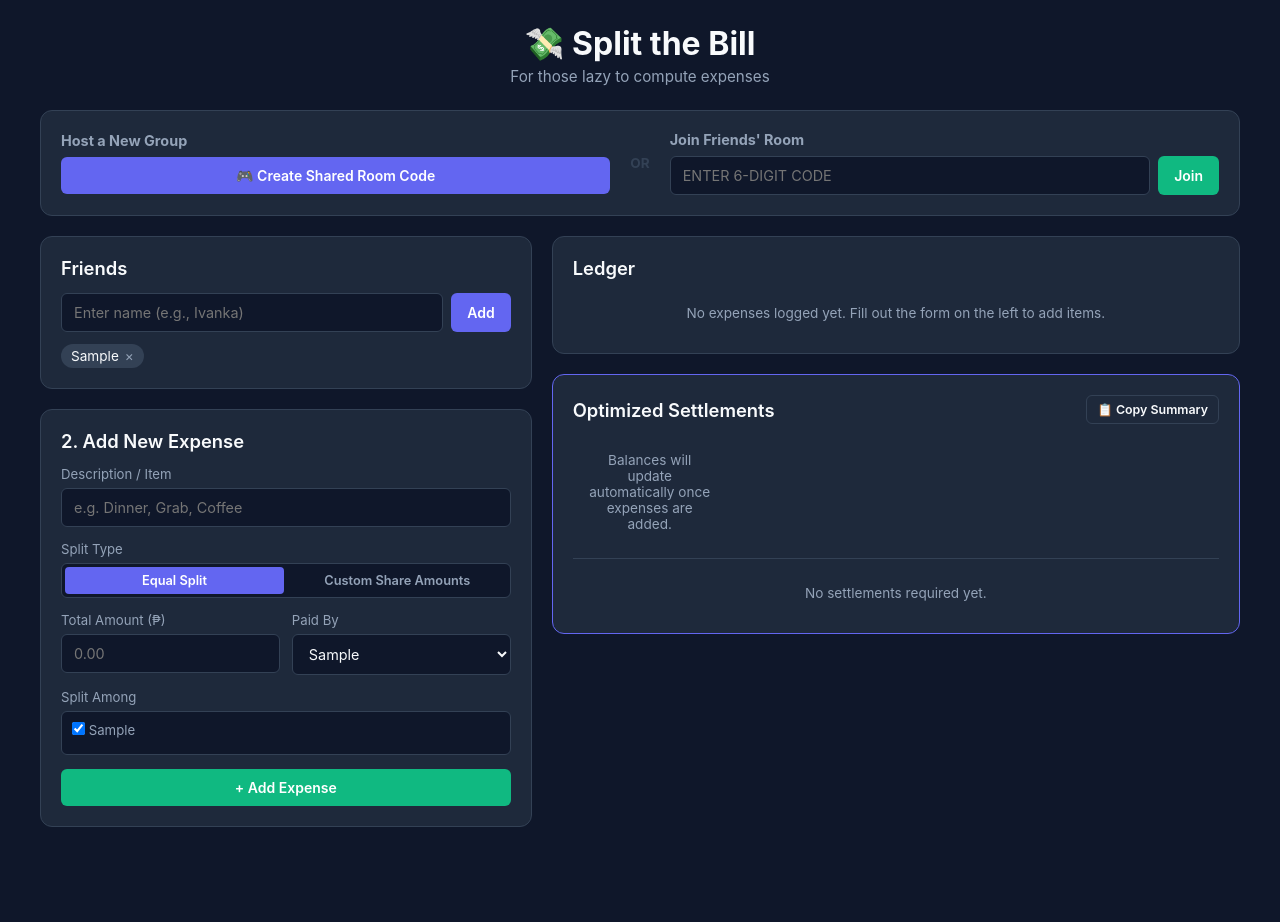
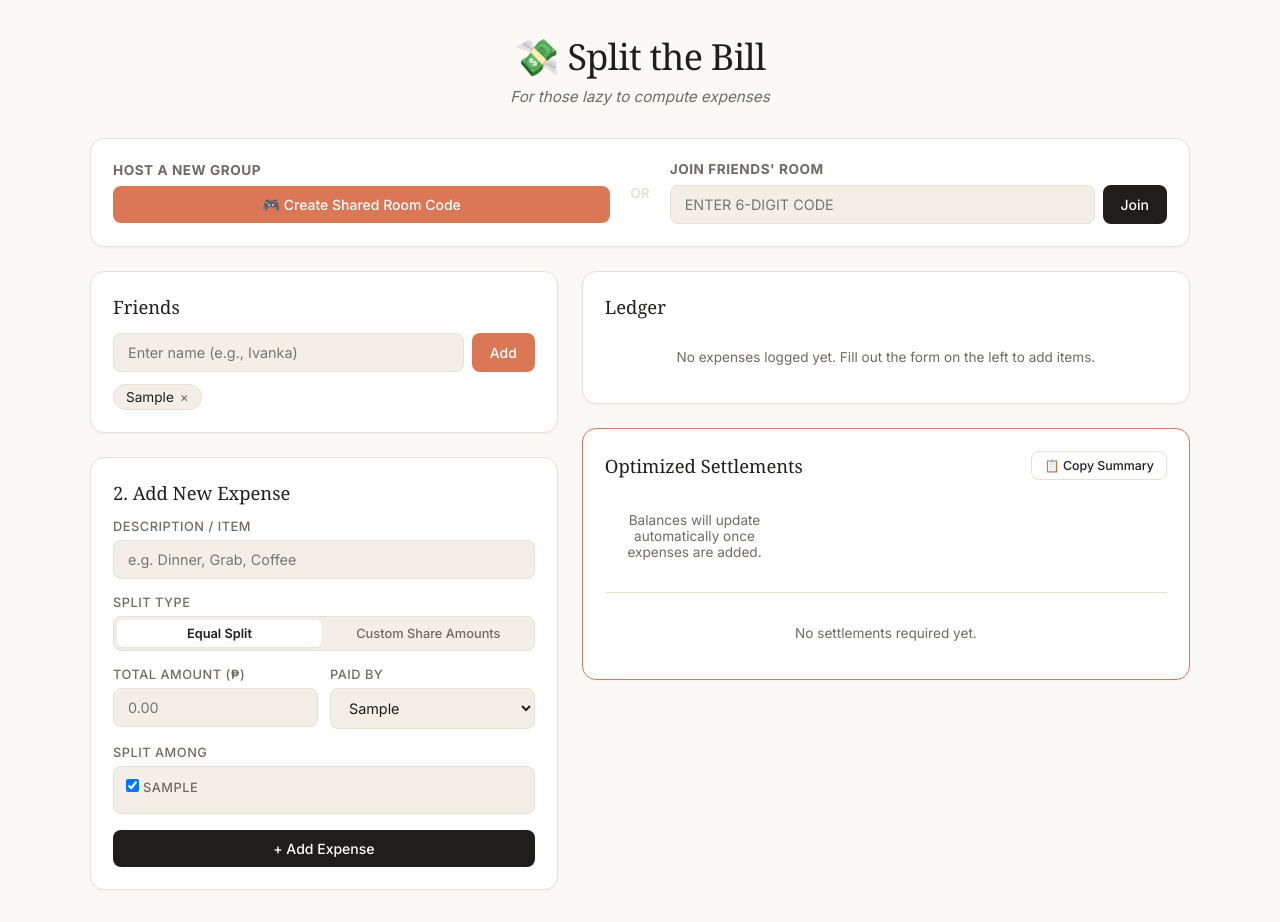
Before and after one commit to mendozaivanka/split-the-bill, a website: page index.html in a window 1280 px wide. Both pictures are taken after typing "Sample" into the empty fields and a click on the button "Add". Before the commit the page ends 851 px from the top, so only its background shows below. Drawn offline with nearby package versions, Linux system fonts and the light colour scheme; no server answers; a web font is replaced by a local one.

Commit message:
update ui

```diff
--- a/style.css
+++ b/style.css
@@ -1,93 +1,400 @@
+@import url('https://fonts.googleapis.com/css2?family=Georgia:ital,wght@0,400;0,700;1,400&family=Inter:wght@400;500;600;700&display=swap');
+
 :root {
-    --bg: #0f172a;
-    --card-bg: #1e293b;
-    --card-border: #334155;
-    --text-primary: #f8fafc;
-    --text-muted: #94a3b8;
-    --accent: #6366f1;
-    --accent-hover: #4f46e5;
+    /* Claude-Inspired Editorial Palette */
+    --bg: #fbf9f5;             /* Warm Off-White / Parchment */
+    --card-bg: #ffffff;        /* Crisp White for Elevated Cards */
+    --card-subtle: #f3efe6;    /* Warm Soft Cream for Container Boxes */
+    --card-border: #e6dfd5;    /* Soft Muted Border */
+    --text-primary: #1f1e1c;   /* Deep Charcoal for High Contrast */
+    --text-muted: #6e6a64;     /* Muted Warm Grey */
+    --accent: #da7756;          /* Claude Signature Terracotta / Burnt Orange */
+    --accent-hover: #c46242;    /* Deep Terracotta Hover */
+    --accent-subtle: #f7e8e1;   /* Very Soft Terracotta Wash */
     --success: #10b981;
-    --danger: #ef4444;
-    --warning: #f59e0b;
+    --danger: #e11d48;
+    --warning: #d97706;
 }
 
-* { box-sizing: border-box; margin: 0; padding: 0; font-family: -apple-system, BlinkMacSystemFont, "Segoe UI", Roboto, sans-serif; }
-body { background-color: var(--bg); color: var(--text-primary); padding: 24px; min-height: 100vh; }
-.app-container { max-width: 1200px; margin: 0 auto; }
-.app-header { margin-bottom: 24px; text-align: center; }
-.app-header h1 { font-size: 2rem; font-weight: 700; }
-.app-header p { color: var(--text-muted); font-size: 0.95rem; margin-top: 4px; }
+* {
+    box-sizing: border-box;
+    margin: 0;
+    padding: 0;
+    font-family: 'Inter', -apple-system, BlinkMacSystemFont, "Segoe UI", Roboto, sans-serif;
+}
 
-.grid-layout { display: grid; grid-template-columns: 1fr 1.4fr; gap: 20px; }
-@media (max-width: 900px) { .grid-layout { grid-template-columns: 1fr; } }
+body {
+    background-color: var(--bg);
+    color: var(--text-primary);
+    padding: 32px 24px;
+    min-height: 100vh;
+}
 
-.column { display: flex; flex-direction: column; gap: 20px; }
-.card { background: var(--card-bg); border: 1px solid var(--card-border); border-radius: 12px; padding: 20px; }
-.card.highlight { border-color: var(--accent); }
-.card-header { display: flex; justify-content: space-between; align-items: center; margin-bottom: 16px; }
-.card h2 { font-size: 1.15rem; font-weight: 600; margin-bottom: 14px; }
-.card-header h2 { margin-bottom: 0; }
+.app-container {
+    max-width: 1100px;
+    margin: 0 auto;
+}
 
-.input-group { display: flex; gap: 8px; }
+/* Header - Bookish & Editorial */
+.app-header {
+    margin-bottom: 32px;
+    text-align: center;
+}
+
+.app-header h1 {
+    font-family: 'Georgia', serif;
+    font-size: 2.25rem;
+    font-weight: 400;
+    color: var(--text-primary);
+    letter-spacing: -0.02em;
+}
+
+.app-header p {
+    color: var(--text-muted);
+    font-size: 0.95rem;
+    margin-top: 6px;
+    font-style: italic;
+}
+
+.grid-layout {
+    display: grid;
+    grid-template-columns: 1fr 1.3fr;
+    gap: 24px;
+}
+
+@media (max-width: 900px) {
+    .grid-layout { grid-template-columns: 1fr; }
+}
+
+.column {
+    display: flex;
+    flex-direction: column;
+    gap: 24px;
+}
+
+/* Cards & Containers */
+.card {
+    background: var(--card-bg);
+    border: 1px solid var(--card-border);
+    border-radius: 14px;
+    padding: 22px;
+    box-shadow: 0 1px 3px rgba(31, 30, 28, 0.04);
+    transition: border-color 0.2s ease;
+}
+
+.card.highlight {
+    border-color: var(--accent);
+}
+
+.card-header {
+    display: flex;
+    justify-content: space-between;
+    align-items: center;
+    margin-bottom: 16px;
+}
+
+.card h2 {
+    font-family: 'Georgia', serif;
+    font-size: 1.15rem;
+    font-weight: 400;
+    margin-bottom: 14px;
+    color: var(--text-primary);
+}
+
+.card-header h2 {
+    margin-bottom: 0;
+}
+
+/* Input Elements */
+.input-group {
+    display: flex;
+    gap: 8px;
+}
+
 input[type="text"], input[type="number"], select {
-    width: 100%; padding: 10px 12px; background: #0f172a; border: 1px solid var(--card-border);
-    border-radius: 6px; color: var(--text-primary); font-size: 0.9rem;
+    width: 100%;
+    padding: 10px 14px;
+    background: var(--card-subtle);
+    border: 1px solid var(--card-border);
+    border-radius: 8px;
+    color: var(--text-primary);
+    font-size: 0.9rem;
+    transition: all 0.2s ease;
 }
-input:focus, select:focus { outline: none; border-color: var(--accent); }
 
-.form-field { margin-bottom: 14px; }
-.form-field label { display: block; font-size: 0.825rem; color: var(--text-muted); margin-bottom: 6px; }
-.form-row { display: grid; grid-template-columns: 1fr 1fr; gap: 12px; }
+input:focus, select:focus {
+    outline: none;
+    border-color: var(--accent);
+    background: #ffffff;
+}
 
-.tags-list { display: flex; flex-wrap: wrap; gap: 8px; margin-top: 12px; }
-.tag { background: #334155; padding: 4px 10px; border-radius: 16px; font-size: 0.85rem; display: flex; align-items: center; gap: 6px; }
-.tag .remove { cursor: pointer; color: var(--text-muted); }
-.tag .remove:hover { color: var(--danger); }
+.form-field {
+    margin-bottom: 16px;
+}
 
-.checkbox-grid { display: grid; grid-template-columns: repeat(auto-fill, minmax(120px, 1fr)); gap: 8px; background: #0f172a; padding: 10px; border-radius: 6px; border: 1px solid var(--card-border); }
-.checkbox-item { display: flex; align-items: center; gap: 6px; font-size: 0.85rem; cursor: pointer; }
+.form-field label {
+    display: block;
+    font-size: 0.8rem;
+    font-weight: 500;
+    color: var(--text-muted);
+    margin-bottom: 6px;
+    text-transform: uppercase;
+    letter-spacing: 0.04em;
+}
 
-.btn { padding: 10px 16px; border-radius: 6px; border: none; font-weight: 600; cursor: pointer; font-size: 0.875rem; transition: background 0.2s; }
-.btn.primary { background: var(--accent); color: #fff; }
-.btn.primary:hover { background: var(--accent-hover); }
-.btn.success { background: var(--success); color: #fff; }
-.btn.success:hover { background: #059669; }
-.btn.outline { background: transparent; border: 1px solid var(--card-border); color: var(--text-primary); }
-.btn.outline:hover { background: #334155; }
-.btn.small { padding: 6px 10px; font-size: 0.775rem; }
-.btn.full-width { width: 100%; }
+.form-row {
+    display: grid;
+    grid-template-columns: 1fr 1fr;
+    gap: 12px;
+}
 
-.empty-row, .empty-hint { text-align: center; color: var(--text-muted); font-size: 0.85rem; padding: 12px; width: 100%; }
+/* Tags & Badges */
+.tags-list {
+    display: flex;
+    flex-wrap: wrap;
+    gap: 8px;
+    margin-top: 12px;
+}
 
-.expenses-list { display: flex; flex-direction: column; gap: 12px; }
-.dynamic-expense-card { background: #0f172a; border: 1px solid var(--card-border); border-radius: 8px; padding: 12px; }
-.expense-row-main { display: grid; grid-template-columns: 1.5fr 1fr 1fr auto; gap: 8px; align-items: center; }
+.tag {
+    background: var(--card-subtle);
+    color: var(--text-primary);
+    border: 1px solid var(--card-border);
+    padding: 4px 12px;
+    border-radius: 16px;
+    font-size: 0.85rem;
+    display: flex;
+    align-items: center;
+    gap: 6px;
+}
 
-.edit-input, .edit-select { padding: 6px 8px !important; font-size: 0.85rem !important; }
-.amount-input-wrapper { display: flex; align-items: center; background: #0f172a; border: 1px solid var(--card-border); border-radius: 6px; padding-left: 8px; }
-.amount-input-wrapper span { color: var(--text-muted); font-size: 0.85rem; }
-.amount-input-wrapper .edit-input { border: none !important; background: transparent !important; }
+.tag .remove {
+    cursor: pointer;
+    color: var(--text-muted);
+}
 
-.split-pills { display: flex; align-items: center; flex-wrap: wrap; gap: 6px; margin-top: 8px; padding-top: 8px; border-top: 1px dashed var(--card-border); }
-.split-label { font-size: 0.75rem; color: var(--text-muted); margin-right: 4px; }
-.pill-btn { background: transparent; border: 1px solid var(--card-border); color: var(--text-muted); padding: 3px 8px; border-radius: 12px; font-size: 0.75rem; cursor: pointer; transition: all 0.2s; }
-.pill-btn.active { background: var(--accent); color: #fff; border-color: var(--accent); }
+.tag .remove:hover {
+    color: var(--danger);
+}
 
-.balances-grid { display: grid; grid-template-columns: repeat(auto-fill, minmax(140px, 1fr)); gap: 10px; margin-bottom: 14px; }
-.balance-card { background: #0f172a; padding: 10px; border-radius: 6px; text-align: center; }
-.balance-card .name { font-size: 0.8rem; color: var(--text-muted); }
-.balance-card .amount { font-weight: 700; margin-top: 4px; }
+.checkbox-grid {
+    display: grid;
+    grid-template-columns: repeat(auto-fill, minmax(120px, 1fr));
+    gap: 8px;
+    background: var(--card-subtle);
+    padding: 12px;
+    border-radius: 8px;
+    border: 1px solid var(--card-border);
+}
+
+.checkbox-item {
+    display: flex;
+    align-items: center;
+    gap: 8px;
+    font-size: 0.85rem;
+    cursor: pointer;
+}
+
+/* Buttons */
+.btn {
+    padding: 10px 18px;
+    border-radius: 8px;
+    border: none;
+    font-weight: 500;
+    cursor: pointer;
+    font-size: 0.875rem;
+    transition: all 0.2s ease;
+}
+
+.btn:active {
+    transform: scale(0.98);
+}
+
+.btn.primary {
+    background: var(--accent);
+    color: #ffffff;
+}
+
+.btn.primary:hover {
+    background: var(--accent-hover);
+}
+
+.btn.success {
+    background: var(--text-primary);
+    color: #ffffff;
+}
+
+.btn.success:hover {
+    background: #372e32;
+}
+
+.btn.outline {
+    background: #ffffff;
+    border: 1px solid var(--card-border);
+    color: var(--text-primary);
+}
+
+.btn.outline:hover {
+    background: var(--card-subtle);
+}
+
+.btn.small {
+    padding: 6px 12px;
+    font-size: 0.775rem;
+}
+
+.btn.full-width {
+    width: 100%;
+}
+
+.empty-row, .empty-hint {
+    text-align: center;
+    color: var(--text-muted);
+    font-size: 0.85rem;
+    padding: 16px;
+    width: 100%;
+}
+
+/* Expenses & Ledger */
+.expenses-list {
+    display: flex;
+    flex-direction: column;
+    gap: 12px;
+}
+
+.dynamic-expense-card {
+    background: var(--card-subtle);
+    border: 1px solid var(--card-border);
+    border-radius: 10px;
+    padding: 14px;
+}
+
+.expense-row-main {
+    display: grid;
+    grid-template-columns: 1.5fr 1fr 1fr auto;
+    gap: 8px;
+    align-items: center;
+}
+
+.edit-input, .edit-select {
+    padding: 6px 10px !important;
+    font-size: 0.85rem !important;
+}
+
+.amount-input-wrapper {
+    display: flex;
+    align-items: center;
+    background: #ffffff;
+    border: 1px solid var(--card-border);
+    border-radius: 6px;
+    padding-left: 10px;
+}
+
+.amount-input-wrapper span {
+    color: var(--text-muted);
+    font-size: 0.85rem;
+}
+
+.amount-input-wrapper .edit-input {
+    border: none !important;
+    background: transparent !important;
+}
+
+.split-pills {
+    display: flex;
+    align-items: center;
+    flex-wrap: wrap;
+    gap: 6px;
+    margin-top: 10px;
+    padding-top: 10px;
+    border-top: 1px dashed var(--card-border);
+}
+
+.split-label {
+    font-size: 0.75rem;
+    color: var(--text-muted);
+    margin-right: 4px;
+}
+
+.pill-btn {
+    background: #ffffff;
+    border: 1px solid var(--card-border);
+    color: var(--text-muted);
+    padding: 3px 10px;
+    border-radius: 12px;
+    font-size: 0.75rem;
+    cursor: pointer;
+    transition: all 0.2s ease;
+}
+
+.pill-btn.active {
+    background: var(--accent-subtle);
+    color: var(--accent-hover);
+    border-color: var(--accent);
+    font-weight: 600;
+}
+
+/* Balances & Settlement Cards */
+.balances-grid {
+    display: grid;
+    grid-template-columns: repeat(auto-fill, minmax(140px, 1fr));
+    gap: 12px;
+    margin-bottom: 16px;
+}
+
+.balance-card {
+    background: var(--card-subtle);
+    padding: 12px;
+    border-radius: 10px;
+    text-align: center;
+    border: 1px solid var(--card-border);
+}
+
+.balance-card .name {
+    font-size: 0.8rem;
+    color: var(--text-muted);
+}
+
+.balance-card .amount {
+    font-family: 'Georgia', serif;
+    font-size: 1.05rem;
+    font-weight: 700;
+    margin-top: 4px;
+}
+
 .balance-card .amount.positive { color: var(--success); }
 .balance-card .amount.negative { color: var(--danger); }
 
-.divider { border: none; border-top: 1px solid var(--card-border); margin: 14px 0; }
-.settlement-item { display: flex; align-items: center; justify-content: space-between; background: #0f172a; padding: 12px 14px; border-radius: 6px; margin-bottom: 8px; font-size: 0.9rem; }
-.settlement-item .pay-amount { font-weight: 700; color: var(--warning); }
+.divider {
+    border: none;
+    border-top: 1px solid var(--card-border);
+    margin: 16px 0;
+}
+
+.settlement-item {
+    display: flex;
+    align-items: center;
+    justify-content: space-between;
+    background: var(--card-subtle);
+    padding: 14px 16px;
+    border-radius: 10px;
+    margin-bottom: 8px;
+    font-size: 0.9rem;
+    border: 1px solid var(--card-border);
+}
+
+.settlement-item .pay-amount {
+    font-family: 'Georgia', serif;
+    font-weight: 700;
+    color: var(--accent-hover);
+}
+
+/* Split Toggle Mode */
 .mode-toggle-group {
     display: flex;
-    background: #0f172a;
+    background: var(--card-subtle);
     border: 1px solid var(--card-border);
-    border-radius: 6px;
+    border-radius: 8px;
     padding: 3px;
     gap: 4px;
 }
@@ -97,26 +404,28 @@ input:focus, select:focus { outline: none; border-color: var(--accent); }
     background: transparent;
     border: none;
     color: var(--text-muted);
-    padding: 6px 10px;
+    padding: 6px 12px;
     font-size: 0.8rem;
-    font-weight: 600;
-    border-radius: 4px;
+    font-weight: 500;
+    border-radius: 6px;
     cursor: pointer;
-    transition: all 0.2s;
+    transition: all 0.2s ease;
 }
 
 .toggle-btn.active {
-    background: var(--accent);
-    color: #fff;
+    background: #ffffff;
+    color: var(--text-primary);
+    box-shadow: 0 1px 2px rgba(0, 0, 0, 0.05);
+    font-weight: 600;
 }
 
 .custom-shares-list {
     display: flex;
     flex-direction: column;
     gap: 8px;
-    background: #0f172a;
-    padding: 10px;
-    border-radius: 6px;
+    background: var(--card-subtle);
+    padding: 12px;
+    border-radius: 8px;
     border: 1px solid var(--card-border);
 }
 
@@ -128,69 +437,13 @@ input:focus, select:focus { outline: none; border-color: var(--accent); }
 }
 
 .custom-share-row input {
-    width: 110px !important;
+    width: 120px !important;
     padding: 4px 8px !important;
 }
 
-.custom-shares-inline {
-    margin-top: 8px;
-    padding-top: 8px;
-    border-top: 1px dashed var(--card-border);
-}
-
-.shares-grid-inline {
-    display: flex;
-    flex-wrap: wrap;
-    gap: 8px;
-    margin-top: 4px;
-}
-
-.share-pill-input {
-    display: flex;
-    align-items: center;
-    gap: 4px;
-    background: #1e293b;
-    padding: 2px 8px;
-    border-radius: 4px;
-    border: 1px solid var(--card-border);
-    font-size: 0.75rem;
-}
-
-.share-pill-input input {
-    width: 60px !important;
-    padding: 2px 4px !important;
-    font-size: 0.75rem !important;
-}
-
-.scanned-items-list {
-    display: flex;
-    flex-direction: column;
-    gap: 10px;
-    margin-top: 12px;
-}
-
-.scanned-item-card {
-    background: #0f172a;
-    border: 1px solid var(--card-border);
-    border-radius: 8px;
-    padding: 10px 12px;
-}
-
-.item-header {
-    display: flex;
-    justify-content: space-between;
-    align-items: center;
-    font-size: 0.9rem;
-    margin-bottom: 6px;
-}
-
-.item-header span {
-    color: var(--success);
-    font-weight: 700;
-}
-
+/* Room Session Header Bar */
 .room-header-card {
-    margin-bottom: 20px;
+    margin-bottom: 24px;
 }
 
 .room-setup-wrapper {
@@ -212,13 +465,15 @@ input:focus, select:focus { outline: none; border-color: var(--accent); }
 }
 
 .room-action h3 {
-    font-size: 0.9rem;
+    font-size: 0.85rem;
     color: var(--text-muted);
     margin-bottom: 8px;
+    text-transform: uppercase;
+    letter-spacing: 0.04em;
 }
 
 .room-divider {
-    font-weight: 700;
+    font-weight: 600;
     color: var(--card-border);
     font-size: 0.85rem;
 }
@@ -230,19 +485,18 @@ input:focus, select:focus { outline: none; border-color: var(--accent); }
 }
 
 .live-badge {
-    background: #ef444422;
-    color: var(--danger);
+    background: var(--accent-subtle);
+    color: var(--accent-hover);
     font-size: 0.7rem;
     font-weight: 700;
-    padding: 2px 6px;
-    border-radius: 4px;
-    border: 1px solid var(--danger);
+    padding: 3px 8px;
+    border-radius: 12px;
     display: inline-block;
     margin-bottom: 4px;
 }
 
 .code-highlight {
-    color: var(--warning);
+    color: var(--accent-hover);
     font-family: monospace;
     letter-spacing: 2px;
 }
@@ -252,6 +506,7 @@ input:focus, select:focus { outline: none; border-color: var(--accent); }
     color: var(--text-muted);
     display: block;
 }
+
 .room-actions-group {
     display: flex;
     align-items: center;
```
